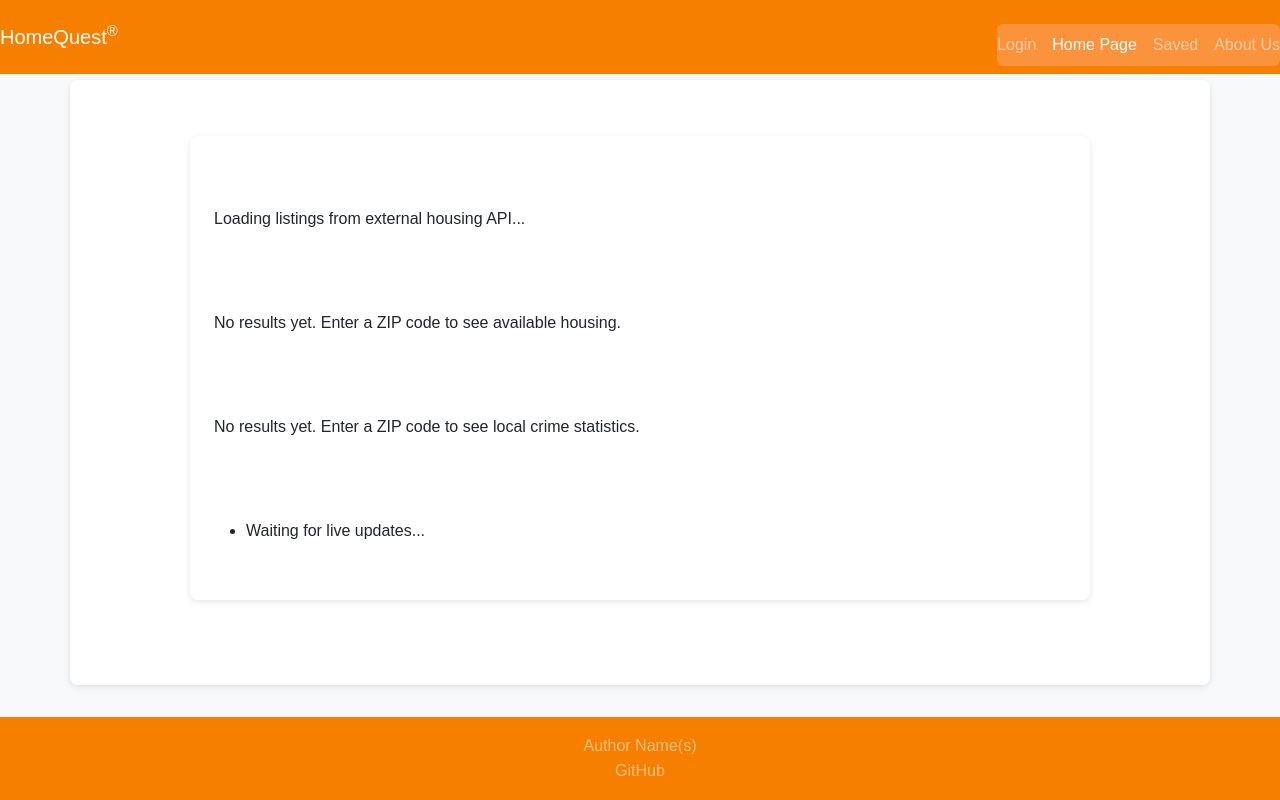
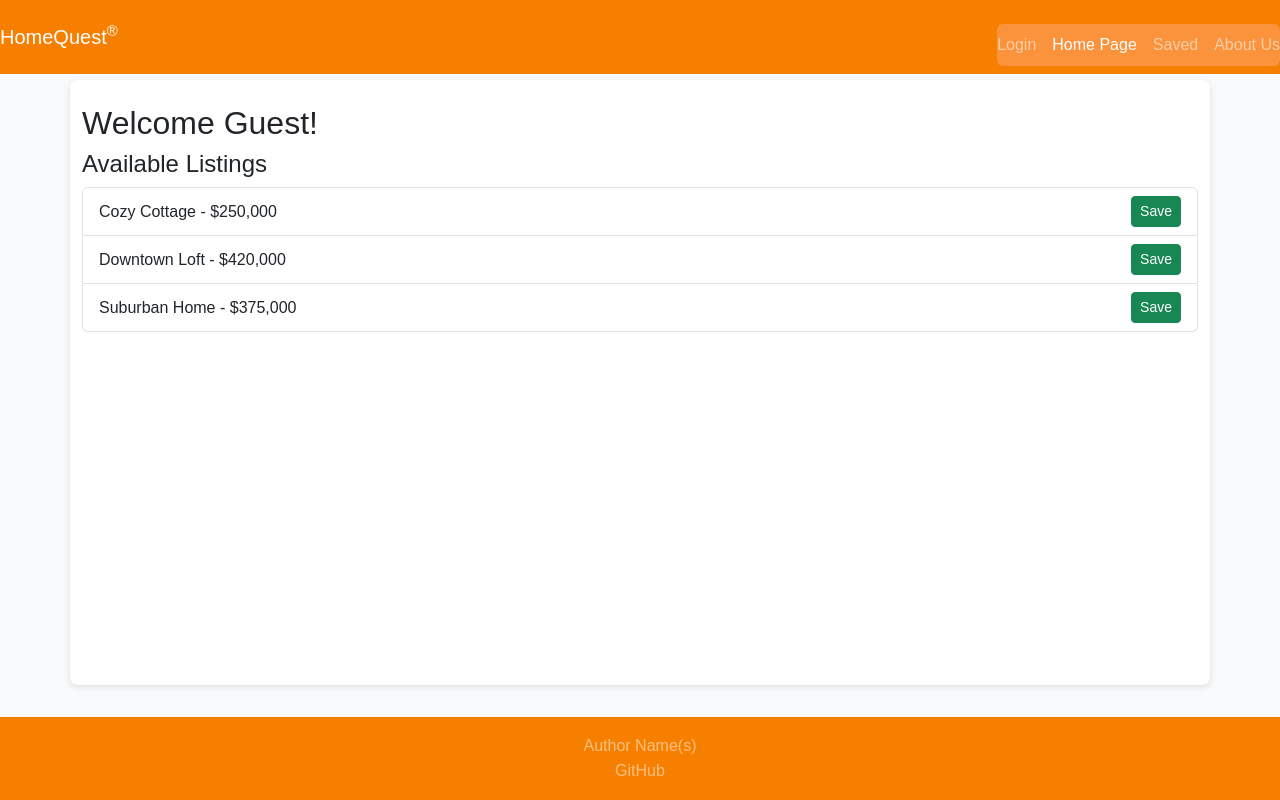
Before and after one commit to leesyd01/startup, a React (Vite) app in the folder hq-react/: page /homepage in a window 1280 px wide. Built offline with nearby package versions, Linux system fonts and the light colour scheme.

Commit message:
some react

```diff
--- a/hq-react/src/about/about.jsx
+++ b/hq-react/src/about/about.jsx
@@ -1,27 +1,14 @@
 import React from 'react';
-// import './app.css';
 
 export function About() {
+  const [info, setInfo] = React.useState('Loading...');
+  React.useEffect(() => {
+    setTimeout(() => setInfo('HomeQuest helps you discover and save homes you love.'), 500);
+  }, []);
   return (
-    <main>
-      <div id="picture" class="picture-box">
-        <img width="400px" src="homequest-images/college-moving.png" alt="college-moving" />
-      </div>
-
-      <p>
-        Here at HomeQuest, you can select the housing that you need to be successful.
-      </p>
-
-      {/* <!-- Placeholder: 3rd Party Service (Yelp API) --> */}
-      <section id="reviews">
-        <h2>User Reviews (from 3rd party service)</h2>
-        <p>Fetching reviews...</p>
-      </section>
-
-      <div id="quote">
-        <div>Insert online reviews here</div>
-        <div>- Insert First Name, Last Initial, Location here</div>
-      </div>
-    </main>
+    <div>
+      <h2>About HomeQuest</h2>
+      <p>{info}</p>
+    </div>
   );
 }
--- a/hq-react/src/app.jsx
+++ b/hq-react/src/app.jsx
@@ -1,7 +1,6 @@
 import React from 'react';
 import 'bootstrap/dist/css/bootstrap.min.css';
 import './app.css';
-
 import { BrowserRouter, NavLink, Route, Routes } from 'react-router-dom';
 import { Login } from './login/login';
 import { Homepage } from './homepage/homepage';
@@ -9,61 +8,43 @@ import { Saved } from './saved/saved';
 import { About } from './about/about';
 
 export default function App() {
+  const [userName, setUserName] = React.useState(localStorage.getItem('userName') || '');
+
   return (
     <BrowserRouter>
       <div className="body bg-light text-dark min-vh-100 d-flex flex-column">
-        {/* Header + Navbar */}
         <header className="container-fluid">
           <nav className="navbar fixed-top navbar-dark bg-secondary">
-            <div className="navbar-brand">
-              HomeQuest<sup>&reg;</sup>
-            </div>
+            <div className="navbar-brand">HomeQuest<sup>&reg;</sup></div>
             <menu className="navbar-nav d-flex flex-row gap-3">
-              <li className="nav-item">
-                <NavLink className="nav-link" to="">Login</NavLink>
-              </li>
-              <li className="nav-item">
-                <NavLink className="nav-link" to="homepage">Home Page</NavLink>
-              </li>
-              <li className="nav-item">
-                <NavLink className="nav-link" to="saved">Saved</NavLink>
-              </li>
-              <li className="nav-item">
-                <NavLink className="nav-link" to="about">About Us</NavLink>
-              </li>
+              <li className="nav-item"><NavLink className="nav-link" to="">Login</NavLink></li>
+              <li className="nav-item"><NavLink className="nav-link" to="homepage">Home Page</NavLink></li>
+              <li className="nav-item"><NavLink className="nav-link" to="saved">Saved</NavLink></li>
+              <li className="nav-item"><NavLink className="nav-link" to="about">About Us</NavLink></li>
             </menu>
           </nav>
         </header>
 
-        {/* Main Page Content */}
         <main className="flex-fill mt-5 pt-4 container">
           <Routes>
-            <Route path="/" element={<Login />} exact />
-            <Route path="/homepage" element={<Homepage />} />
+            <Route path="/" element={<Login onLogin={setUserName} />} exact />
+            <Route path="/homepage" element={<Homepage userName={userName} />} />
             <Route path="/saved" element={<Saved />} />
             <Route path="/about" element={<About />} />
-            <Route path='*' element={<NotFound />} />
+            <Route path="*" element={<NotFound />} />
           </Routes>
         </main>
 
-        {/* Footer */}
         <footer className="bg-secondary text-white-50 mt-auto py-3">
           <div className="container-fluid text-center">
-            <span className="text-reset">Author Name(s)</span>
-            <br />
-            <a
-              className="text-reset"
-              href="https://github.com/leesyd01/startup.git"
-              target="_blank"
-              rel="noreferrer"
-            >
-              GitHub
-            </a>
+            <span>Author Name(s)</span><br/>
+            <a className="text-reset" href="https://github.com/leesyd01/startup.git" target="_blank" rel="noreferrer">GitHub</a>
           </div>
         </footer>
       </div>
     </BrowserRouter>
   );
+
   function NotFound() {
     return <main className="container-fluid bg-secondary text-center">404: Return to sender. Address unknown.</main>;
   }
--- a/hq-react/src/homepage/homepage.jsx
+++ b/hq-react/src/homepage/homepage.jsx
@@ -1,34 +1,31 @@
 import React from 'react';
-// import './app.css';
 
-export function Homepage() {
+export function Homepage({ userName }) {
+  const [listings] = React.useState([
+    { id: 1, title: 'Cozy Cottage', price: 250000 },
+    { id: 2, title: 'Downtown Loft', price: 420000 },
+    { id: 3, title: 'Suburban Home', price: 375000 },
+  ]);
+  const [saved, setSaved] = React.useState(() => JSON.parse(localStorage.getItem('savedHomes')) || []);
+
+  function saveHome(home) {
+    const updated = [...saved, home];
+    setSaved(updated);
+    localStorage.setItem('savedHomes', JSON.stringify(updated));
+  }
+
   return (
-    <main>
-      {/* <!-- Placeholder: 3rd Party Service API --> */}
-      <section id="apiData">
-        <h2>Featured Listings (from API)</h2>
-        <p>Loading listings from external housing API...</p>
-      </section>
-
-      {/* <!-- Placeholder: Housing API --> */}
-      <section id="housingResults">
-        <h2>Housing Results (from API)</h2>
-        <p>No results yet. Enter a ZIP code to see available housing.</p>
-      </section>
-
-      {/* <!-- Placeholder: Crime API --> */}
-      <section id="crimeResults">
-        <h2>Crime Rate (from API)</h2>
-        <p>No results yet. Enter a ZIP code to see local crime statistics.</p>
-      </section>
-
-      {/* <!-- Placeholder: WebSocket realtime data --> */}
-      <section id="liveUpdates">
-        <h2>WebSocket Data</h2>
-        <ul id="updates">
-          <li>Waiting for live updates...</li>
-        </ul>
-      </section>
-    </main>
+    <div>
+      <h2>Welcome {userName || 'Guest'}!</h2>
+      <h4>Available Listings</h4>
+      <div className="list-group">
+        {listings.map((home) => (
+          <div key={home.id} className="list-group-item d-flex justify-content-between align-items-center">
+            <div>{home.title} - ${home.price.toLocaleString()}</div>
+            <button className="btn btn-success btn-sm" onClick={() => saveHome(home)}>Save</button>
+          </div>
+        ))}
+      </div>
+    </div>
   );
 }
--- a/hq-react/src/login/login.jsx
+++ b/hq-react/src/login/login.jsx
@@ -1,22 +1,28 @@
 import React from 'react';
-// import './app.css';
 
-export function Login() {
+export function Login({ onLogin }) {
+  const [name, setName] = React.useState('');
+
+  function handleLogin(e) {
+    e.preventDefault();
+    localStorage.setItem('userName', name);
+    onLogin(name);
+  }
+
   return (
-    <main>
-      <h1>Welcome to HomeQuest</h1>
-      <form onsubmit="return false">
-        <div>
-          <span>Username or Email</span>
-          <input type="text" id="username" placeholder="type here" />
-        </div>
-        <div>
-          <span>Password</span>
-          <input type="password" id="password" placeholder="type here" />
-        </div>
-        <button type="button" onclick="loginUser()">Login</button>
-        <button type="submit">Create</button>
+    <div className="text-center">
+      <h2>Welcome to HomeQuest</h2>
+      <form onSubmit={handleLogin} className="d-flex flex-column align-items-center">
+        <input
+          className="form-control w-50 my-2"
+          type="text"
+          placeholder="Enter your name"
+          value={name}
+          onChange={(e) => setName(e.target.value)}
+          required
+        />
+        <button className="btn btn-primary">Login</button>
       </form>
-    </main>
+    </div>
   );
 }
--- a/hq-react/src/saved/saved.jsx
+++ b/hq-react/src/saved/saved.jsx
@@ -1,13 +1,31 @@
 import React from 'react';
-// import './app.css';
 
 export function Saved() {
+  const [savedHomes, setSavedHomes] = React.useState([]);
+
+  React.useEffect(() => {
+    const homes = JSON.parse(localStorage.getItem('savedHomes')) || [];
+    setSavedHomes(homes);
+  }, []);
+
+  function clearSaved() {
+    localStorage.removeItem('savedHomes');
+    setSavedHomes([]);
+  }
+
   return (
-    <main>
-      <h2>Your Saved Items</h2>
-      {/* <!-- Placeholder: Database-backed saved items --> */}
-      <ul id="savedList"></ul>
-      <li>Loading your saved listings from the database...</li>
-    </main>
+    <div>
+      <h2>Your Saved Homes</h2>
+      {savedHomes.length === 0 ? (
+        <p>No saved homes yet.</p>
+      ) : (
+        <ul className="list-group">
+          {savedHomes.map((home, i) => (
+            <li key={i} className="list-group-item">{home.title} - ${home.price.toLocaleString()}</li>
+          ))}
+        </ul>
+      )}
+      <button className="btn btn-danger mt-3" onClick={clearSaved}>Clear Saved Homes</button>
+    </div>
   );
 }
```
